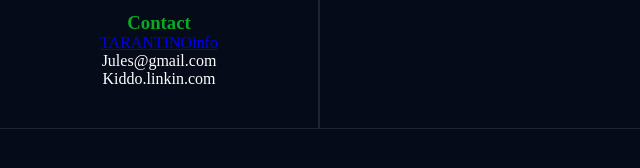
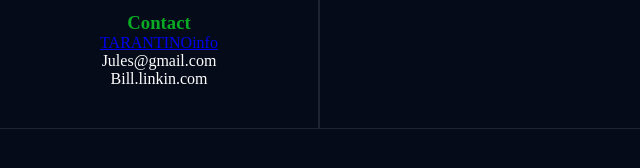
Before and after one commit to Houstonsboy/sketchbook, a plain HTML site: page index.html in a window 1280 px wide. Shown: the part 971-1139 px from the top of the page, 0-640 px from the left. Drawn offline with Linux system fonts and the light colour scheme.

Commit message:
changed kiddo back to bill

```diff
--- a/index.html
+++ b/index.html
@@ -60,7 +60,7 @@
                                         <h3>Contact</h3>
                                         <a href="https://www.tarantino.info/">TARANTINOinfo</a>
                                         <p>Jules@gmail.com</p>
-                                        <p>Kiddo.linkin.com</p>
+                                        <p>Bill.linkin.com</p>
                                     </li>
                                 </ul>
                             </li>
```
Also changed, not shown: 1 other file.
